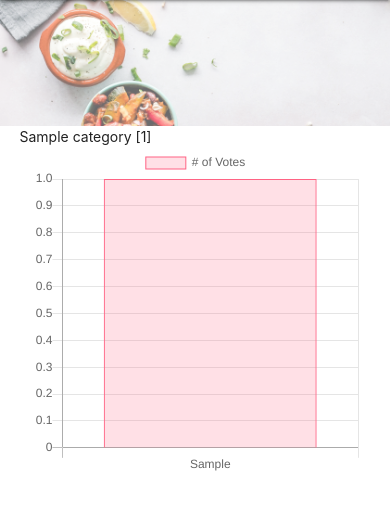
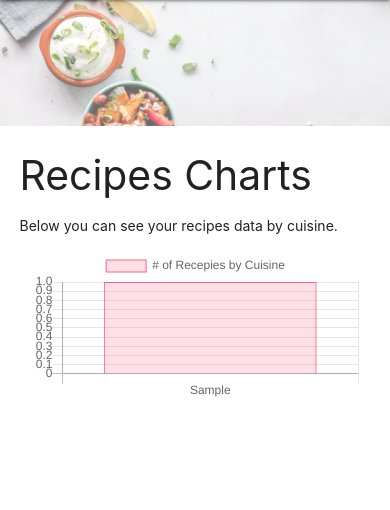
Before and after one commit to lucassuar/Flask-Python-Recipe-Manager, a Flask app: page /charts in a window 390 px wide. Shown: the part 56-566 px from the top of the page. Run offline with Flask 2, Linux system fonts and the light colour scheme; a database or web service that is not in the repository returns one stand-in record (values such as "Sample title"); some libraries are stand-ins or nearby versions.

Commit message:
Charts html page title, description and responsiveness added

```diff
--- a/templates/base.html
+++ b/templates/base.html
@@ -22,6 +22,7 @@
                   <ul class="right hide-on-med-and-down">
                       <li><a href="{{url_for('get_recipes')}}">Home</a></li>
                       <li><a href="{{url_for('categories')}}">Manage Cusines</a></li>
+                      <li><a href="{{url_for('charts')}}">Charts</a></li>
                       <li><a href="{{url_for('add_recipe')}}" class="button-nav btn">New recipe</a></li>
                   </ul>
               </div>
--- a/templates/charts.html
+++ b/templates/charts.html
@@ -4,11 +4,15 @@
         <script src="https://cdnjs.cloudflare.com/ajax/libs/Chart.js/2.8.0/Chart.min.js"></script>
 
 <!--Chart HTML structure-->
-<div class="container" id="my-data" category_names={{results.labels|join(',')}} category_counts={{results.data|join(',')}} >
-{{results.labels|join(',')}} {{results.data}}
+
+<div class="container">
   <div class="row">
-    <div class="col s12 m6 l4">
-        <canvas id="myChart" width="300" height="300"></canvas>
+    <h3>Recipes Charts</h3><p>Below you can see your recipes data by cuisine.</p>
+     <div id="my-data" category_names={{results.labels|join(',')}} category_counts={{results.data|join(',')}} >
+  </div>
+  <div class="row">
+    <div class="col s12">
+        <canvas id="myChart" width="600" height="280"></canvas>
     </div>
   </div>
 </div>
@@ -25,7 +29,7 @@ var myChart = new Chart(ctx, {
     data: {
         labels: labels,
         datasets: [{
-            label: '# of Votes',
+            label: '# of Recepies by Cuisine',
             data: data,
             backgroundColor: [
                 'rgba(255, 99, 132, 0.2)',
```
